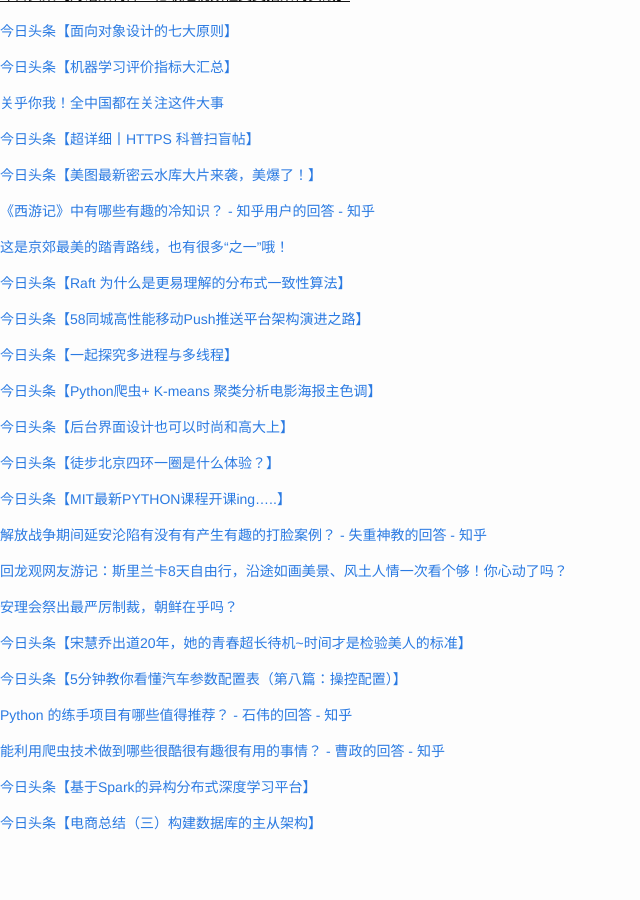
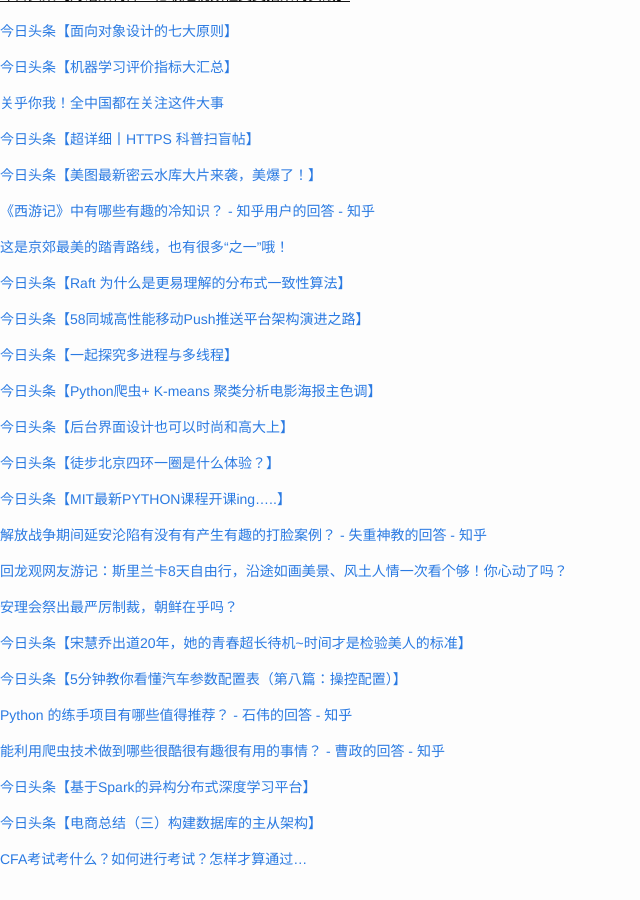
Before and after one commit to cnwarden/cnwarden.github.io, a Jekyll site: the page built from fav/index.md, in a window 1280 px wide and 900 px high, scrolled down 2490 px. Shown: the whole window, without its empty margins (0-640 px from the left). Built offline with Jekyll 4.4.1, drawn with Linux system fonts in a browser that asks for light colours; emoji names are drawn with the system emoji font; before the commit the page ends 3354 px from its top, so only the background shows below that.

Commit message:
auto commit

```diff
--- a/fav/index.md
+++ b/fav/index.md
@@ -186,3 +186,5 @@ title:  fav
 [今日头条【基于Spark的异构分布式深度学习平台】](http://toutiao.com/item/6257841774828454402/?iid=3764603574&app=news_article&tt_from=android_share&utm_source=email&utm_medium=toutiao_android&utm_campaign=client_share)
 
 [今日头条【电商总结（三）构建数据库的主从架构】](http://toutiao.com/item/6257822653097181697/?iid=3764603574&app=news_article&tt_from=android_share&utm_source=email&utm_medium=toutiao_android&utm_campaign=client_share)
+
+[CFA考试考什么？如何进行考试？怎样才算通过...](http://mp.weixin.qq.com/s?__biz=MjM5NDI3NjE0MQ==&mid=402246883&idx=3&sn=5c563092a34f7cfab71376ed4270156f&scene=0#wechat_redirect)
```
